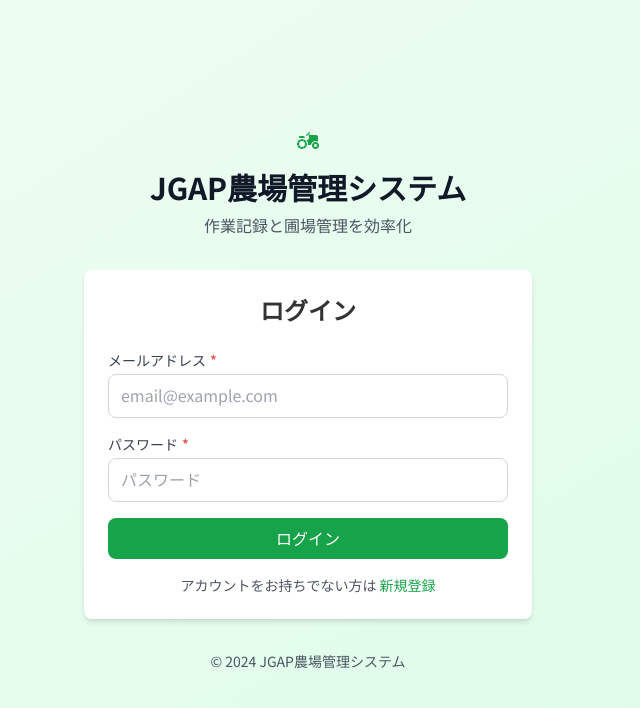
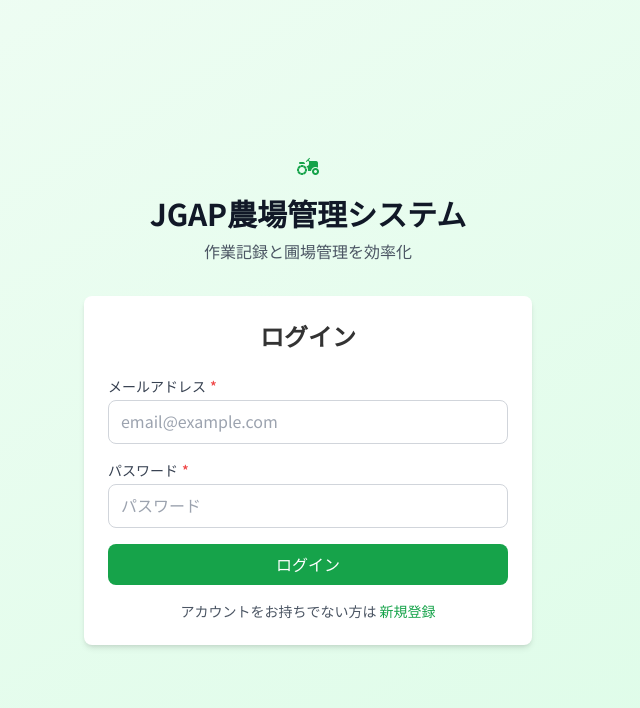
Before and after one commit to yasaiooishi-blip/jgap-farm-management, a React (Vite) app: page /login in a window 1280 px wide. Shown: the top 708 px of the page, without its empty margins (332-972 px from the left). Built offline with nearby package versions, Linux system fonts and the light colour scheme; no server answers.

Commit message:
fix: ログイン・新規登録ページの著作権表記を削除
- 法的に必須ではない
- よりシンプルなUIに

```diff
--- a/src/pages/Login.tsx
+++ b/src/pages/Login.tsx
@@ -107,10 +107,6 @@
             </p>
           </div>
         </Card>
-
-        <div className="mt-8 text-center text-sm text-gray-600">
-          <p>© 2024 JGAP農場管理システム</p>
-        </div>
       </div>
     </div>
   );
--- a/src/pages/Signup.tsx
+++ b/src/pages/Signup.tsx
@@ -125,10 +125,6 @@
             </p>
           </div>
         </Card>
-
-        <div className="mt-8 text-center text-sm text-gray-600">
-          <p>© 2024 JGAP農場管理システム</p>
-        </div>
       </div>
     </div>
   );
```
